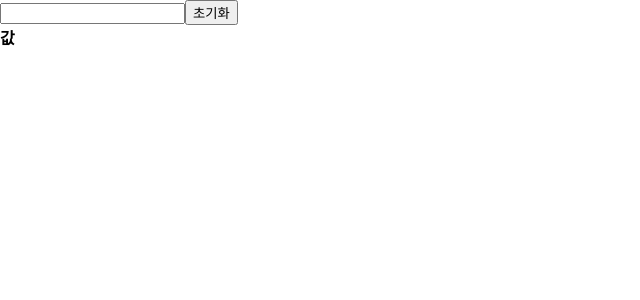
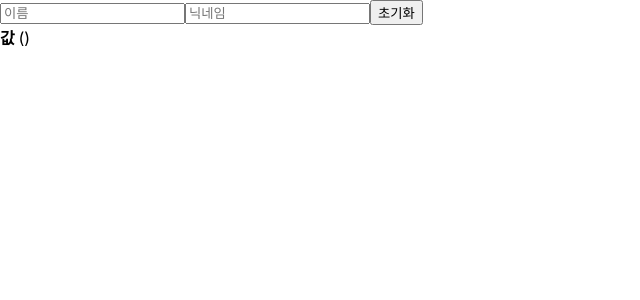
Before and after one commit to sannimdev/react-begin, a React (Create React App) app: page / in a window 1280 px wide. Shown: the top 300 px of the page, without its empty margins (0-640 px from the left). Built offline with nearby package versions, Linux system fonts and the light colour scheme; the HTML template or start-up script is replaced by a standard one.

Commit message:
여러 개의 Input상자에 관한 다중 상태 관리하기 (useState를 객체로 관리하는 경우)

```diff
--- a/src/InputSample.js
+++ b/src/InputSample.js
@@ -1,22 +1,35 @@
 import React, { useState } from "react";
 
 function InputSample() {
-  const [text, setText] = useState("");
-
+  const [inputs, setInputs] = useState({
+    name: "",
+    nickname: "",
+  });
+  const { name, nickname } = inputs;
   const onChange = (e) => {
-    setText(e.target.value);
+    const { name, value } = e.target;
+    const nextInputs = {
+      //기존의 상태를 복사한 뒤 변경된 상태만 덮어씌워야 한다.
+      //이는 리액트에서 "불변성을 지킨다"고 한다.
+      //이에 따라 리액트는 변경사항을 감지하고 필요한 부분만 렌더링을 하게 된다.
+      ...inputs,
+      [name]: value, //[name]의 키항목이 name이면 이름을 변경, nickname이면 nickname을 변경하도록 유동적으로 지정이 가능
+    };
+    // nextInputs[name] = value;
+    setInputs(nextInputs);
   };
 
   const onReset = () => {
-    setText("");
+    setInputs({ name: "", nickname: "" });
   };
   return (
     <div>
-      <input onChange={onChange} value={text} />
+      <input name="name" placeholder="이름" onChange={onChange} value={name} />
+      <input name="nickname" placeholder="닉네임" onChange={onChange} value={nickname} />
       <button onClick={onReset}>초기화</button>
       <div>
         <strong>값 </strong>
-        {text}
+        {name} ({nickname})
       </div>
     </div>
   );
```
